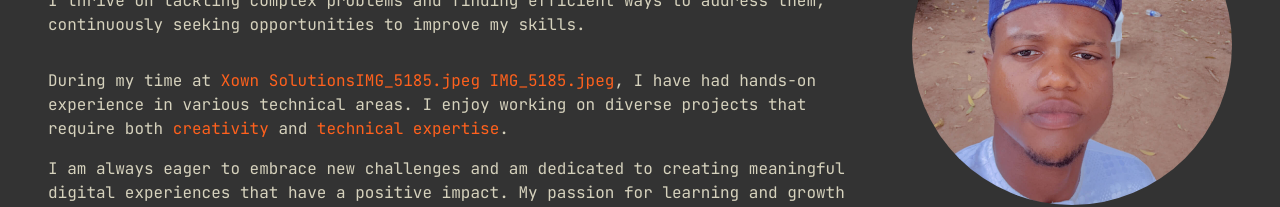
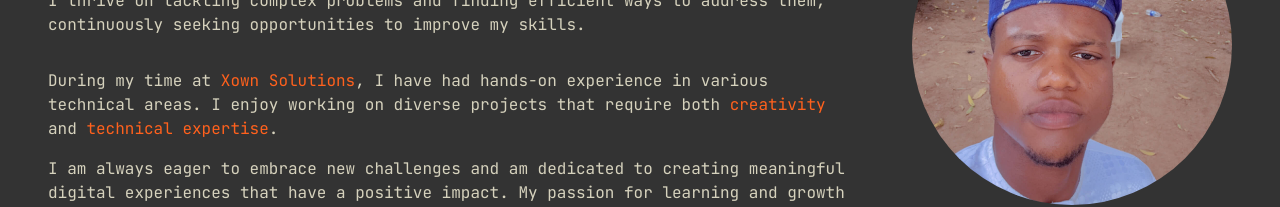
Before and after one commit to DippsytheDev/Akinde-Dipo-Portfolio, a Next.js app: page /about in a window 1280 px wide. Shown: the part 371-578 px from the top of the page. Built offline with nearby package versions, Linux system fonts and the light colour scheme.

Commit message:
Fixed error

```diff
--- a/src/app/about/page.tsx
+++ b/src/app/about/page.tsx
@@ -84,11 +84,9 @@ const AboutPage = () => {
 
                 <p className="mb-4">
                   During my time at{" "}
-                  <span className="text-[#FF611D]">
-                    Xown SolutionsIMG_5185.jpeg IMG_5185.jpeg
-                  </span>
-                  , I have had hands-on experience in various technical areas. I
-                  enjoy working on diverse projects that require both{" "}
+                  <span className="text-[#FF611D]">Xown Solutions</span>, I have
+                  had hands-on experience in various technical areas. I enjoy
+                  working on diverse projects that require both{" "}
                   <span className="text-[#FF611D]">creativity</span> and{" "}
                   <span className="text-[#FF611D]">technical expertise</span>.
                 </p>
```
